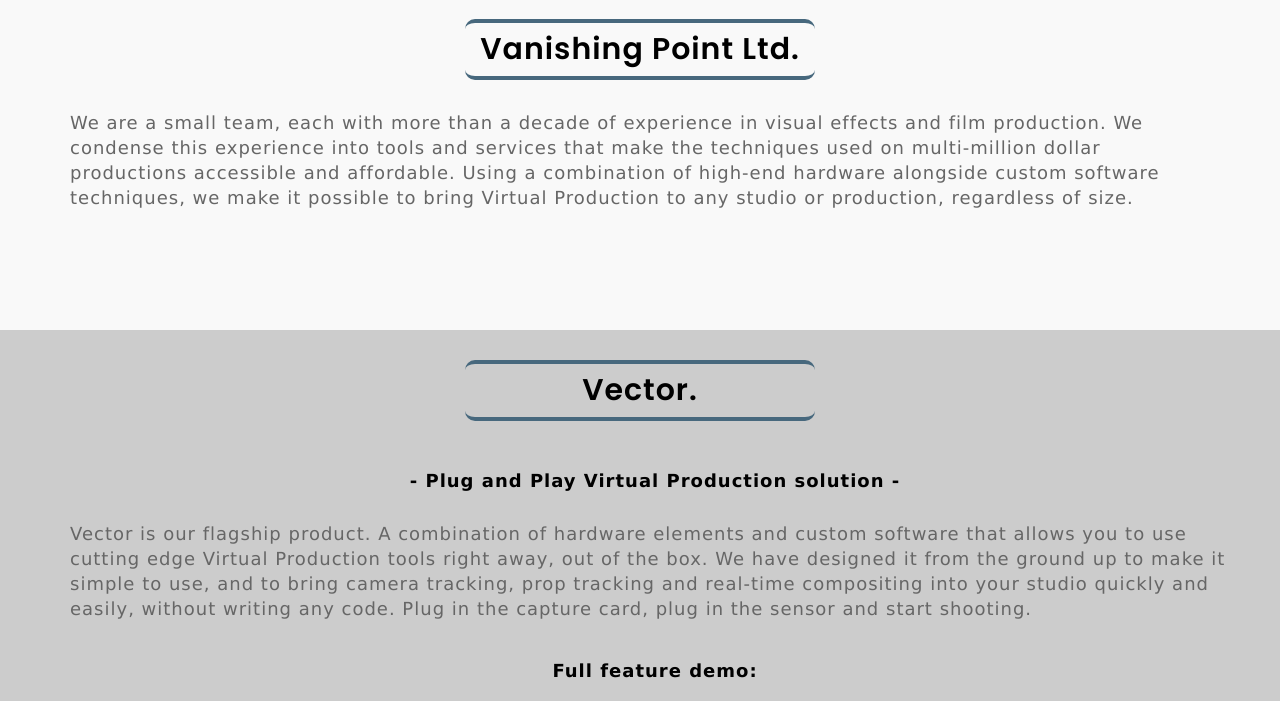
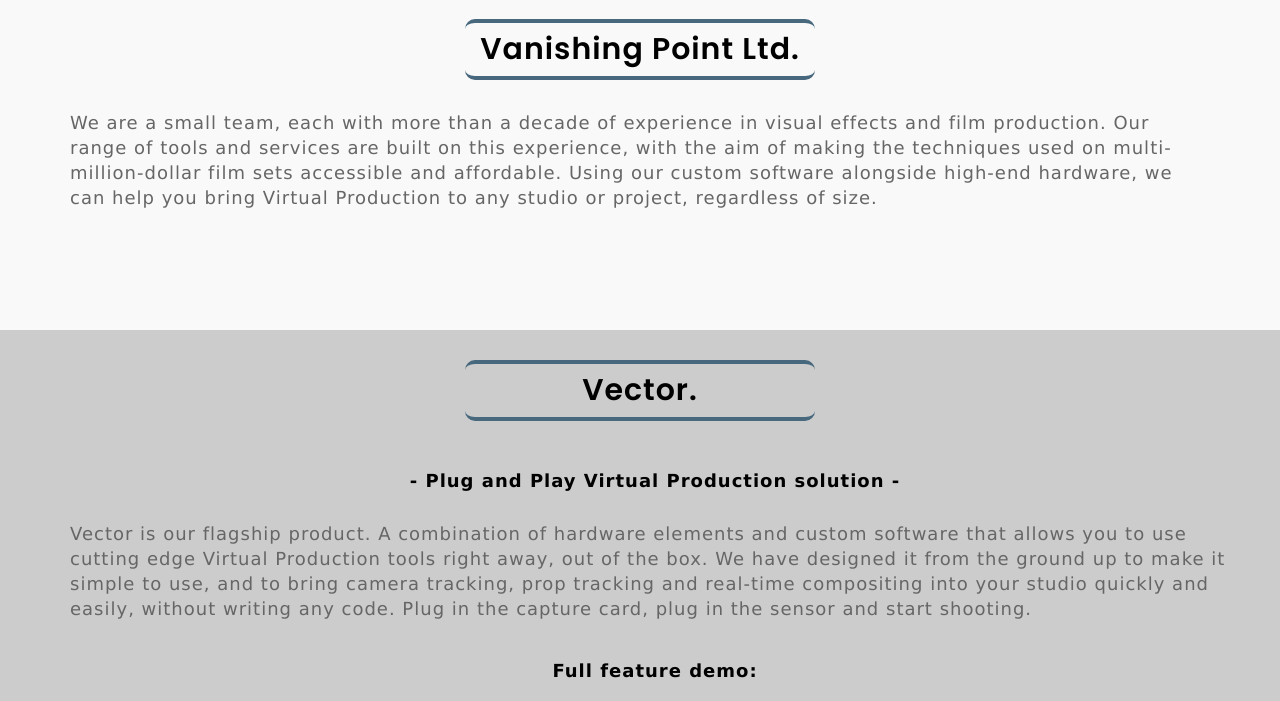
Before and after one commit to vanishingpointxyz/vanishingpointxyz.github.io, a plain HTML site: page index.html in a window 1280 px wide. Shown: the part 939-1640 px from the top of the page. Drawn offline with nearby package versions, Linux system fonts and the light colour scheme; a script that the page names is missing.

Commit message:
text update

```diff
--- a/index.html
+++ b/index.html
@@ -201,7 +201,7 @@
                   <h2>Vanishing Point Ltd.</h2>
 
                   <p>We are a small team, each with more than a decade of experience in visual effects and film production.
-We condense this experience into tools and services that make the techniques used on multi-million dollar productions accessible and affordable. Using a combination of high-end hardware alongside custom software techniques, we make it possible to bring Virtual Production to any studio or production, regardless of size.</p>
+Our range of tools and services are built on this experience, with the aim of making the techniques used on multi-million-dollar film sets accessible and affordable. Using our custom software alongside high-end hardware, we can help you bring Virtual Production to any studio or project, regardless of size.</p>
                   <p>&nbsp;</p>
                   <p>&nbsp;</p>
 
```
